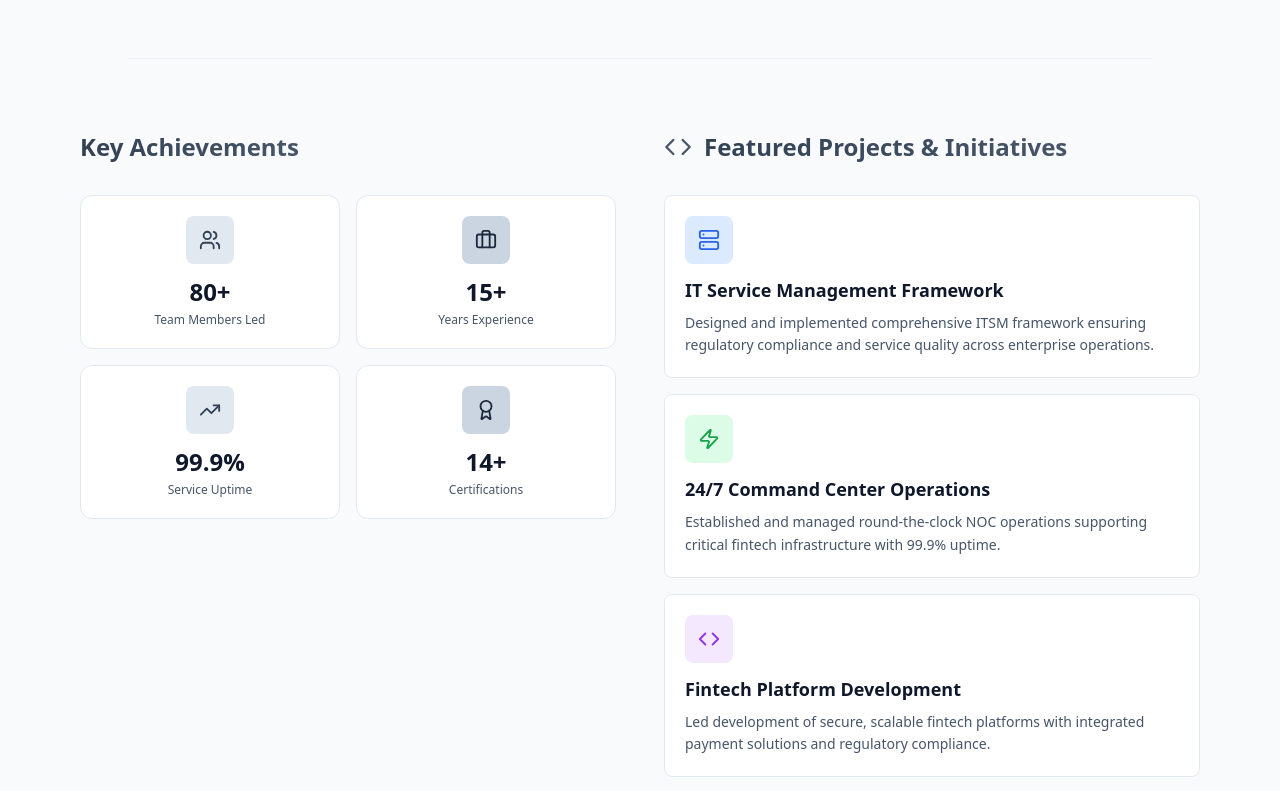
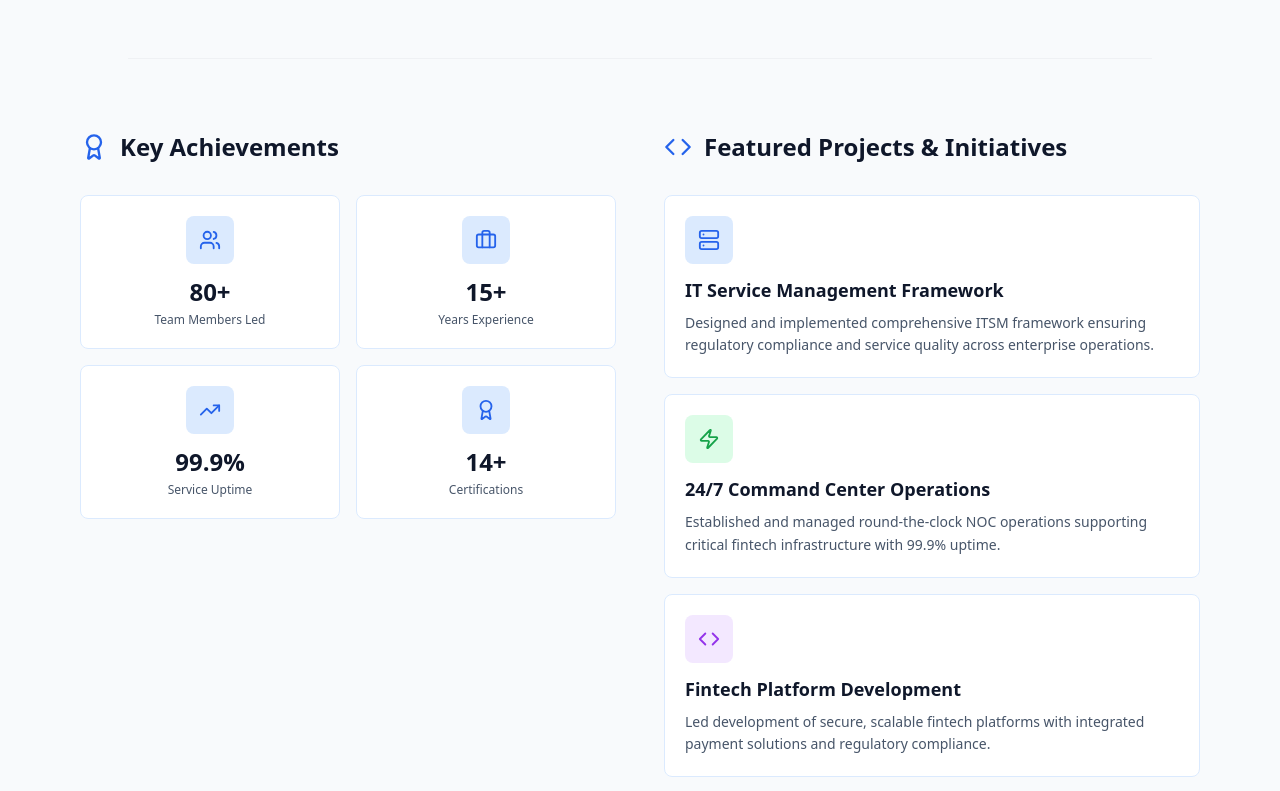
Before and after one commit to aalbattah/Ali_Profile, a React (Vite) app: page / in a window 1280 px wide. Shown: the part 940-1731 px from the top of the page. Built offline with nearby package versions, Linux system fonts and the light colour scheme.

Commit message:
Restore blue colors and ensure Achievements and Projects sections are balanced side by side

```diff
--- a/components/Achievements.tsx
+++ b/components/Achievements.tsx
@@ -2,17 +2,18 @@ import React from 'react';
 import { Users, TrendingUp, Award, Briefcase } from 'lucide-react';
 
 const achievements = [
-  { icon: Users, value: '80+', label: 'Team Members Led', color: 'bg-slate-200 text-slate-700', shadow: 'shadow-slate-200' },
-  { icon: Briefcase, value: '15+', label: 'Years Experience', color: 'bg-slate-300 text-slate-800', shadow: 'shadow-slate-300' },
-  { icon: TrendingUp, value: '99.9%', label: 'Service Uptime', color: 'bg-slate-200 text-slate-700', shadow: 'shadow-slate-200' },
-  { icon: Award, value: '14+', label: 'Certifications', color: 'bg-slate-300 text-slate-800', shadow: 'shadow-slate-300' },
+  { icon: Users, value: '80+', label: 'Team Members Led', color: 'bg-blue-100 text-blue-600' },
+  { icon: Briefcase, value: '15+', label: 'Years Experience', color: 'bg-blue-100 text-blue-600' },
+  { icon: TrendingUp, value: '99.9%', label: 'Service Uptime', color: 'bg-blue-100 text-blue-600' },
+  { icon: Award, value: '14+', label: 'Certifications', color: 'bg-blue-100 text-blue-600' },
 ];
 
 const Achievements: React.FC = () => {
   return (
     <div className="w-full">
-      <h2 className="text-2xl font-bold text-slate-900 mb-8">
-        <span className="bg-gradient-to-r from-slate-700 to-slate-600 bg-clip-text text-transparent">Key Achievements</span>
+      <h2 className="text-2xl font-bold text-slate-900 mb-8 flex items-center gap-3">
+        <Award className="text-blue-600" size={28} />
+        Key Achievements
       </h2>
 
       <div className="grid grid-cols-2 gap-4">
@@ -21,7 +22,7 @@ const Achievements: React.FC = () => {
             return (
               <div
                 key={idx}
-                className="bg-white rounded-xl p-5 text-center border border-slate-200 hover:shadow-xl hover:-translate-y-1 transition-all duration-300 group"
+                className="bg-white rounded-lg p-5 text-center border border-blue-100 hover:border-blue-300 hover:shadow-lg transition-all h-full flex flex-col justify-center"
               >
                 <div className={`w-12 h-12 ${achievement.color} rounded-lg flex items-center justify-center mx-auto mb-3`}>
                   <Icon size={22} />
--- a/components/FeaturedProjects.tsx
+++ b/components/FeaturedProjects.tsx
@@ -24,7 +24,7 @@ const projects = [
     title: 'Cybersecurity & Compliance',
     description: 'Ensured compliance with financial regulations and implemented robust security standards for sensitive financial data.',
     icon: Shield,
-    color: 'bg-slate-100 text-slate-700'
+    color: 'bg-blue-100 text-blue-600'
   },
 ];
 
@@ -32,8 +32,8 @@ const FeaturedProjects: React.FC = () => {
   return (
     <div className="w-full" id="projects">
       <h2 className="text-2xl font-bold text-slate-900 mb-8 flex items-center gap-3">
-        <Code className="text-slate-600" size={28} />
-        <span className="bg-gradient-to-r from-slate-700 to-slate-600 bg-clip-text text-transparent">Featured Projects & Initiatives</span>
+        <Code className="text-blue-600" size={28} />
+        Featured Projects & Initiatives
       </h2>
 
       <div className="grid gap-4">
@@ -42,7 +42,7 @@ const FeaturedProjects: React.FC = () => {
             return (
               <div
                 key={idx}
-                className="bg-white rounded-lg p-5 border border-slate-200 hover:border-slate-300 hover:shadow-lg transition-all"
+                className="bg-white rounded-lg p-5 border border-blue-100 hover:border-blue-300 hover:shadow-lg transition-all flex-1"
               >
                 <div className={`w-12 h-12 ${project.color} rounded-lg flex items-center justify-center mb-3`}>
                   <Icon size={22} />
```
